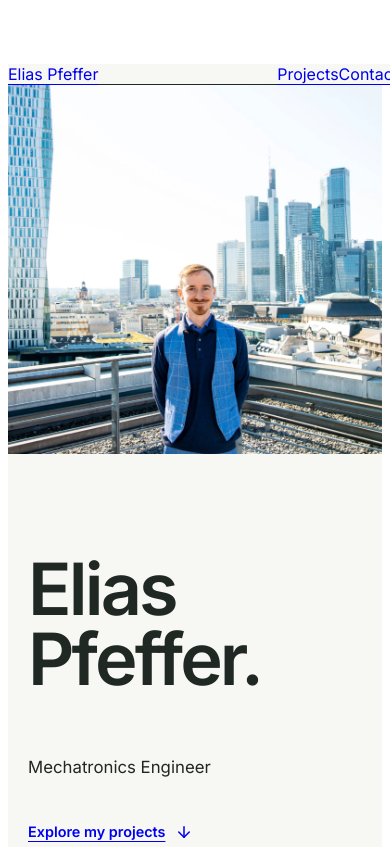
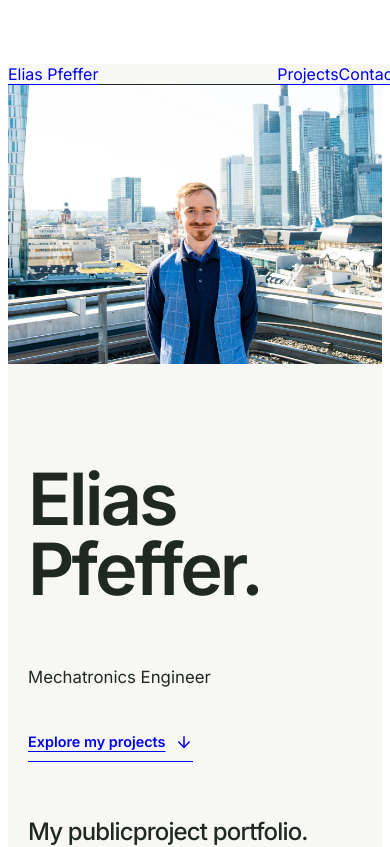
Before and after one commit to eliaspfeffer/eliaspfeffercv-new, a Next.js app: page / in a window 390 px wide. Shown: the top 847 px of the page. Built offline with nearby package versions, Linux system fonts and the light colour scheme.

Commit message:
Tighten and zoom the mobile portrait

```diff
--- a/app/globals.css
+++ b/app/globals.css
@@ -159,8 +159,8 @@ input { caret-color: #345843; }
   .portfolio-newsletter { padding: 3rem 0; }
 }
 @media (max-width: 599px) {
-  .portrait-frame { height: 390px; }
-  .portrait-photo { object-position: 50% 75%; }
+  .portrait-frame { height: clamp(240px, 36svh, 300px); overflow: hidden; }
+  .portrait-photo { object-position: 50% 75%; transform: scale(1.5); transform-origin: 50% 75%; }
   .portrait-intro { grid-template-columns: 1fr; gap: 2rem; padding: 2.5rem 1.25rem 2rem; }
   .intro-identity h1 { font-size: 4.5rem; }
   .intro-description br { display: none; }
```
Also changed, not shown: .impeccable/surfaces/home.md.
